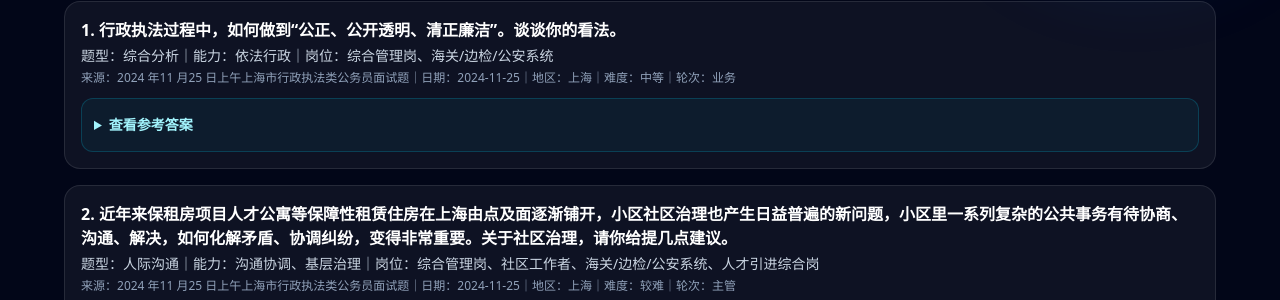
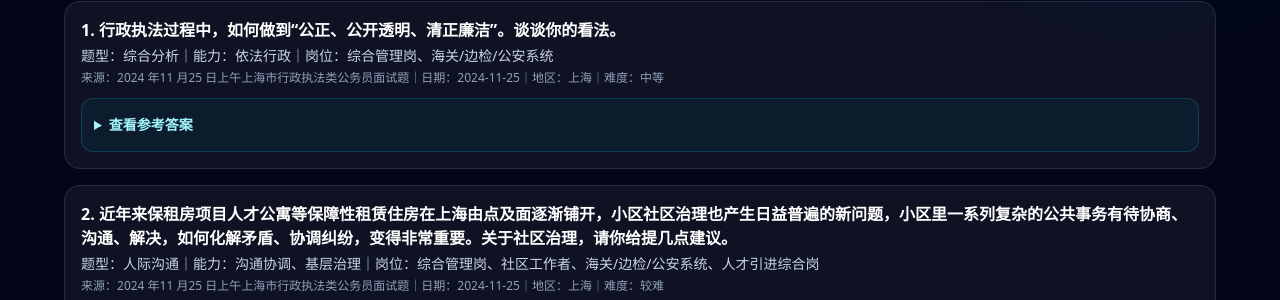
Before and after one commit to pancunzhi1124-pixel/xiaohongshu-interview-platform, a Next.js app: page /banks/national-civil-service in a window 1280 px wide. Shown: the part 500-800 px from the top of the page. Built offline with nearby package versions, Linux system fonts and the light colour scheme.

Commit message:
Hide round label for non-private bank question cards

```diff
--- a/app/banks/[bankId]/page.tsx
+++ b/app/banks/[bankId]/page.tsx
@@ -46,6 +46,7 @@ export default async function BankPage({ params, searchParams }: BankPageProps)
   const isExamType = examTypeIds.has(bankId);
   const bank = interviewBanks.find((item) => item.id === bankId);
   const isPrivateCompany = bankId === "private-company";
+  const isPrivateCompanyBank = bankId === "private-company";
 
   if (!isExamType && !bank) notFound();
 
@@ -210,7 +211,7 @@ export default async function BankPage({ params, searchParams }: BankPageProps)
                 <article key={q.id} className="rounded-2xl border border-white/10 bg-white/5 p-4">
                   <p className="text-base font-semibold">{displayNo}. {q.question}</p>
                   <p className="mt-1 text-sm text-slate-300">题型：{q.primaryType}｜能力：{q.abilityTypes.join("、") || "-"}｜岗位：{q.jobTags.join("、") || q.position || "-"}</p>
-                  <p className="mt-1 text-xs text-slate-400">来源：{q.sourceTitle || "-"}｜日期：{q.examDate || "-"}｜地区：{q.province || "-"}｜难度：{difficultyLabels[q.difficulty] ?? q.difficulty ?? "-"}｜轮次：{q.round || "-"}</p>
+                  <p className="mt-1 text-xs text-slate-400">来源：{q.sourceTitle || "-"}｜日期：{q.examDate || "-"}｜地区：{q.province || "-"}｜难度：{difficultyLabels[q.difficulty] ?? q.difficulty ?? "-"}{isPrivateCompanyBank && q.round ? <>｜轮次：{q.round}</> : null}</p>
                   {q.answerStatus === "pending" && <p className="mt-2 text-sm text-amber-300">参考答案暂未整理，可先使用 AI 模拟面试进行作答训练。</p>}
                   {q.answerStatus === "answered" && q.answer && (
                     <details className="mt-3 rounded-xl border border-cyan-400/20 bg-cyan-400/5 p-3 text-sm leading-7 text-slate-100">
```
